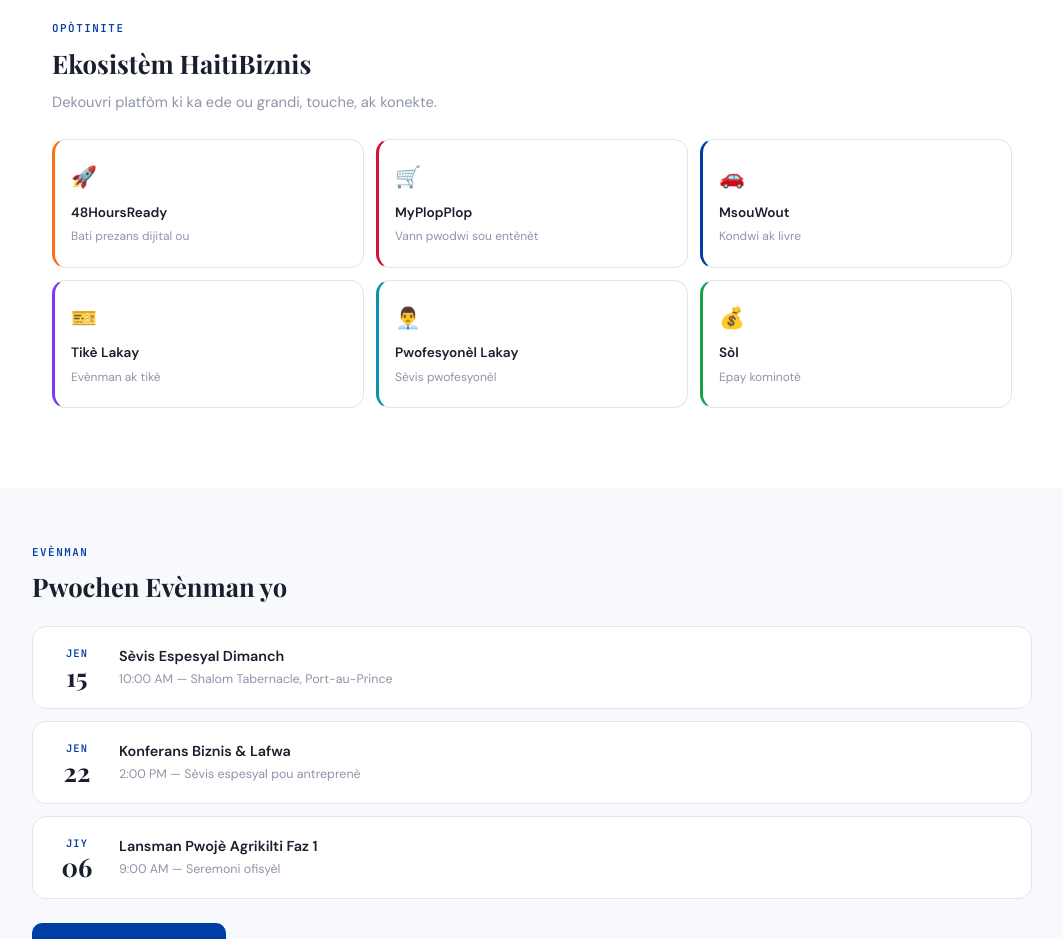
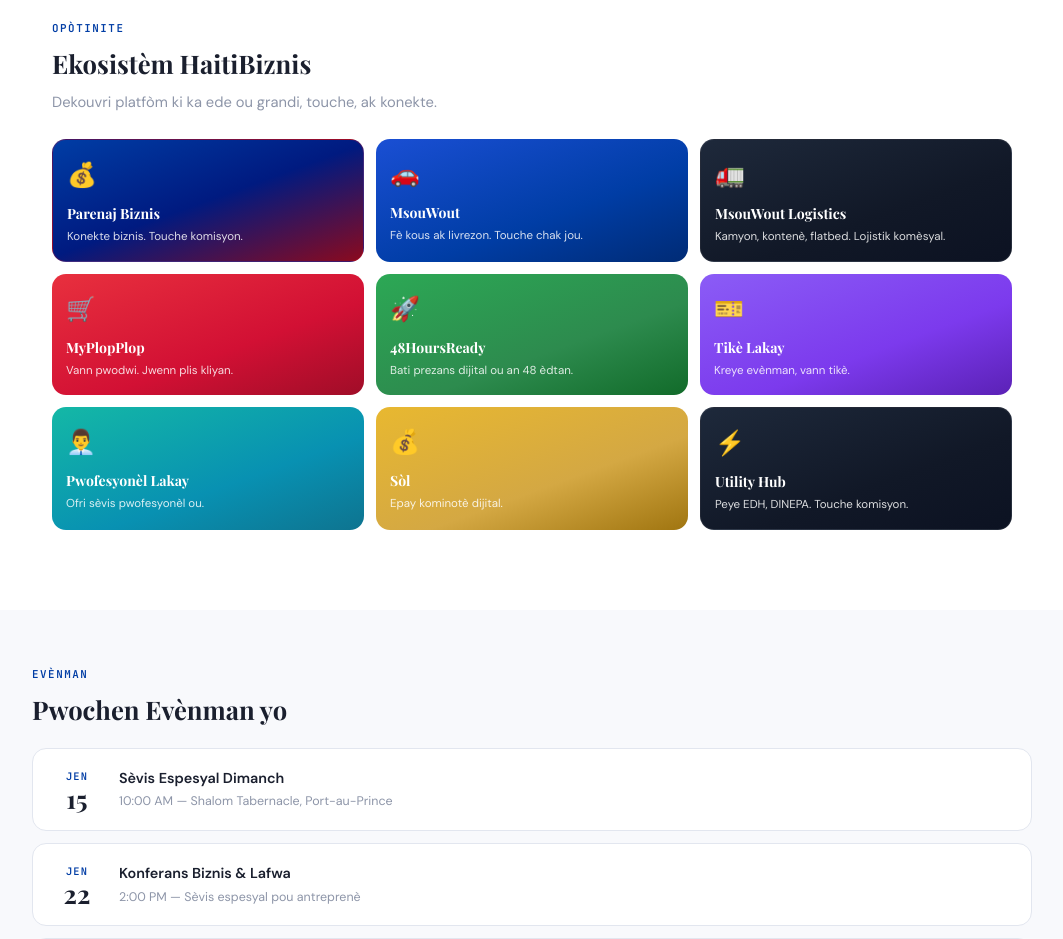
Before and after one commit to anirudhatalmale6-alt/shalom-site, a plain HTML site: page index.html in a window 1280 px wide. Shown: the part 2440-3379 px from the top of the page, without its empty margins (108-1171 px from the left). Drawn offline with nearby package versions, Linux system fonts and the light colour scheme; a web font is replaced by a local one.

Commit message:
Redesign opportunity cards to match HaitiBiznis colorful gradient blocks style, add all 9 platforms

```diff
--- a/index.html
+++ b/index.html
@@ -177,13 +177,21 @@
 .agri-feat { display: flex; align-items: center; gap: 8px; font-size: 0.85rem; color: var(--gray-600); }
 .agri-feat::before { content: '🌱'; font-size: 0.9rem; }
 
-/* ===== OPPORTUNITIES ===== */
+/* ===== OPPORTUNITIES (HaitiBiznis style) ===== */
 .opp-grid { display: grid; grid-template-columns: repeat(2, 1fr); gap: 12px; margin: 24px 0; }
-.opp-card { padding: 20px 16px; border-radius: 14px; border: 1px solid var(--gray-200); background: var(--white); transition: all 0.25s; display: block; }
-.opp-card:hover { transform: translateY(-3px); box-shadow: 0 8px 24px rgba(0,0,0,0.08); }
-.opp-card-icon { font-size: 1.3rem; margin-bottom: 8px; }
-.opp-card-name { font-size: 0.85rem; font-weight: 600; color: var(--gray-800); margin-bottom: 4px; }
-.opp-card-desc { font-size: 0.75rem; color: var(--gray-400); }
+.opp-card { padding: 16px 14px; border-radius: 14px; color: #fff; cursor: pointer; position: relative; overflow: hidden; transition: transform 0.3s, box-shadow 0.3s; display: block; text-decoration: none; }
+.opp-card:hover { transform: translateY(-4px); box-shadow: 0 12px 32px rgba(0,0,0,0.2); }
+.opp-card-icon { font-size: 1.5rem; margin-bottom: 8px; }
+.opp-card-name { font-size: 0.88rem; font-weight: 700; font-family: var(--font-display); color: #fff; margin-bottom: 4px; }
+.opp-card-desc { font-size: 0.72rem; color: rgba(255,255,255,0.85); line-height: 1.4; }
+.cc-flag { background: linear-gradient(160deg, var(--blue) 0%, #001A80 50%, #8B0A1E 100%); border: 1px solid rgba(210,16,52,0.3); }
+.cc-blue { background: linear-gradient(160deg, #1A4FD4 0%, var(--blue) 60%, var(--blue-dark) 100%); }
+.cc-red { background: linear-gradient(160deg, #E8303E 0%, #D21034 60%, #A00D28 100%); }
+.cc-green { background: linear-gradient(160deg, #2CA855 0%, var(--green) 60%, #126B2A 100%); }
+.cc-gold { background: linear-gradient(160deg, #E8B830 0%, var(--gold) 60%, #A07510 100%); }
+.cc-purple { background: linear-gradient(160deg, #8B5CF6 0%, #7C3AED 60%, #5B21B6 100%); }
+.cc-teal { background: linear-gradient(160deg, #14B8A6 0%, #0891B2 60%, #0E7490 100%); }
+.cc-dark { background: linear-gradient(160deg, #1E293B 0%, #111827 60%, #0C1222 100%); border: 1px solid rgba(255,255,255,0.08); }
 @media (min-width: 640px) { .opp-grid { grid-template-columns: repeat(3, 1fr); } }
 
 /* ===== EVENTS ===== */
@@ -382,37 +390,52 @@
 <section class="section reveal">
   <div class="section-tag">Opòtinite</div>
   <h2 class="section-title" data-i18n="eco_title">Ekosistèm HaitiBiznis</h2>
-  <p class="section-desc" data-i18n="eco_desc">Dekouvri platfòm ki ka ede ou grandi, touche, ak konekte.</p>
+  <p class="section-desc" data-i18n="eco_desc">9 platfòm pou ou grandi, touche, ak konekte.</p>
   <div class="opp-grid">
-    <a href="https://48hoursready.com?ref=SHALOM" class="opp-card" style="border-left:3px solid #F97316;">
+    <a href="https://haitibiznis.com/koutye.html?ref=SHALOM" class="opp-card cc-flag" target="_blank">
+      <div class="opp-card-icon">💰</div>
+      <div class="opp-card-name">Parenaj Biznis</div>
+      <div class="opp-card-desc">Konekte biznis. Touche komisyon.</div>
+    </a>
+    <a href="https://msouwout.com?ref=SHALOM" class="opp-card cc-blue" target="_blank">
+      <div class="opp-card-icon">🚗</div>
+      <div class="opp-card-name">MsouWout</div>
+      <div class="opp-card-desc">Fè kous ak livrezon. Touche chak jou.</div>
+    </a>
+    <a href="https://msouwout.com/logistics.html?ref=SHALOM" class="opp-card cc-dark" target="_blank">
+      <div class="opp-card-icon">🚛</div>
+      <div class="opp-card-name">MsouWout Logistics</div>
+      <div class="opp-card-desc">Kamyon, kontenè, flatbed. Lojistik komèsyal.</div>
+    </a>
+    <a href="https://myplopplop.com?ref=SHALOM" class="opp-card cc-red" target="_blank">
+      <div class="opp-card-icon">🛒</div>
+      <div class="opp-card-name">MyPlopPlop</div>
+      <div class="opp-card-desc">Vann pwodwi. Jwenn plis kliyan.</div>
+    </a>
+    <a href="https://48hoursready.com?ref=SHALOM" class="opp-card cc-green" target="_blank">
       <div class="opp-card-icon">🚀</div>
       <div class="opp-card-name">48HoursReady</div>
-      <div class="opp-card-desc">Bati prezans dijital ou</div>
+      <div class="opp-card-desc">Bati prezans dijital ou an 48 èdtan.</div>
     </a>
-    <a href="https://myplopplop.com?ref=SHALOM" class="opp-card" style="border-left:3px solid #D21034;">
-      <div class="opp-card-icon">🛒</div>
-      <div class="opp-card-name">MyPlopPlop</div>
-      <div class="opp-card-desc">Vann pwodwi sou entènèt</div>
-    </a>
-    <a href="https://msouwout.com?ref=SHALOM" class="opp-card" style="border-left:3px solid #003DA5;">
-      <div class="opp-card-icon">🚗</div>
-      <div class="opp-card-name">MsouWout</div>
-      <div class="opp-card-desc">Kondwi ak livre</div>
-    </a>
-    <a href="https://haitibiznis.com/events.html?ref=SHALOM" class="opp-card" style="border-left:3px solid #7C3AED;">
+    <a href="https://haitibiznis.com/events.html?ref=SHALOM" class="opp-card cc-purple" target="_blank">
       <div class="opp-card-icon">🎫</div>
       <div class="opp-card-name">Tikè Lakay</div>
-      <div class="opp-card-desc">Evènman ak tikè</div>
+      <div class="opp-card-desc">Kreye evènman, vann tikè.</div>
     </a>
-    <a href="https://haitibiznis.com/prolakay.html?ref=SHALOM" class="opp-card" style="border-left:3px solid #0891B2;">
+    <a href="https://haitibiznis.com/prolakay.html?ref=SHALOM" class="opp-card cc-teal" target="_blank">
       <div class="opp-card-icon">👨‍💼</div>
       <div class="opp-card-name">Pwofesyonèl Lakay</div>
-      <div class="opp-card-desc">Sèvis pwofesyonèl</div>
+      <div class="opp-card-desc">Ofri sèvis pwofesyonèl ou.</div>
     </a>
-    <a href="https://myplopplop.com/sol.html?ref=SHALOM" class="opp-card" style="border-left:3px solid #16A34A;">
+    <a href="https://myplopplop.com/sol.html?ref=SHALOM" class="opp-card cc-gold" target="_blank">
       <div class="opp-card-icon">💰</div>
       <div class="opp-card-name">Sòl</div>
-      <div class="opp-card-desc">Epay kominotè</div>
+      <div class="opp-card-desc">Epay kominotè dijital.</div>
+    </a>
+    <a href="https://haitibiznis.com/utility-hub.html?ref=SHALOM" class="opp-card cc-dark" target="_blank">
+      <div class="opp-card-icon">⚡</div>
+      <div class="opp-card-name">Utility Hub</div>
+      <div class="opp-card-desc">Peye EDH, DINEPA. Touche komisyon.</div>
     </a>
   </div>
 </section>
```
